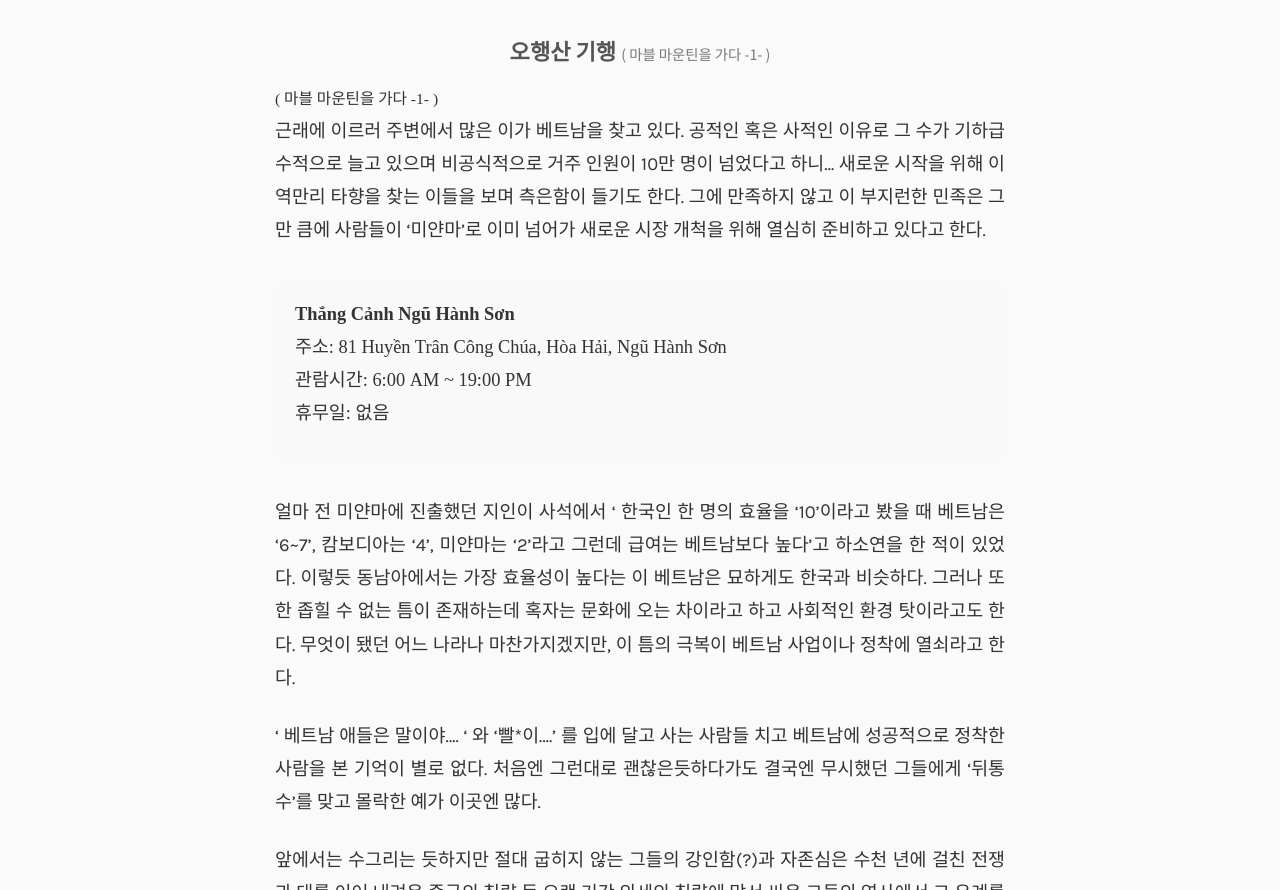
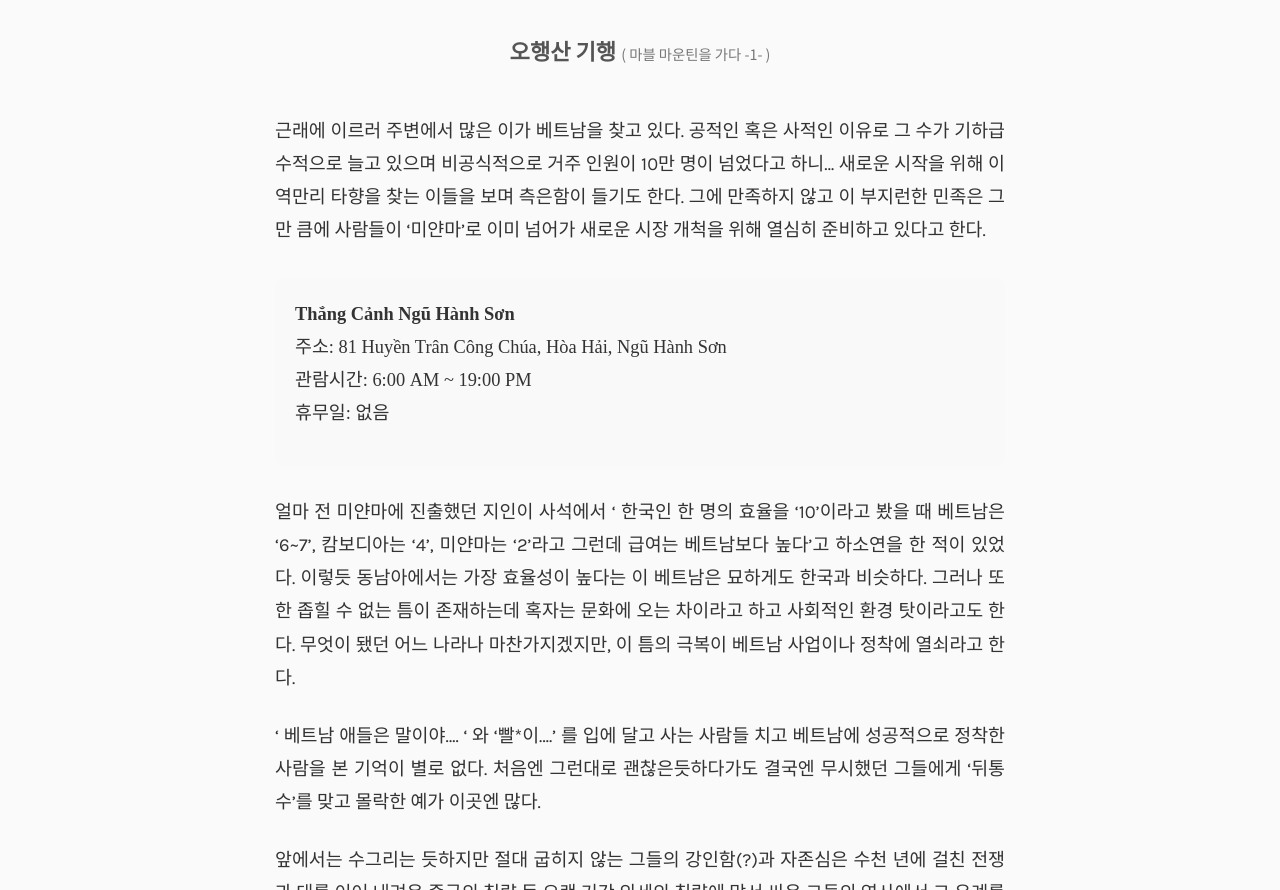
Before and after one commit to ictcentervn/ictcentervn.github.io, a plain HTML site: page blog_7.html in a window 1280 px wide. Shown: the part 945-1835 px from the top of the page. Drawn offline with Linux system fonts and the light colour scheme; files whose address does not match are found by name; a web font is replaced by a local one.

Commit message:
blog7 bug fix 4

```diff
--- a/blog_7.html
+++ b/blog_7.html
@@ -227,7 +227,7 @@
     <div class="desc blog-text">
 
         <h3 style="text-align: center; font-size: 1.2em; color: #555; margin-top: 0;">오행산 기행 <small>( 마블 마운틴을 가다 -1- )</small></h3>
-			<small>( 마블 마운틴을 가다 -1- )</small>
+
 
         <br>
 
```
